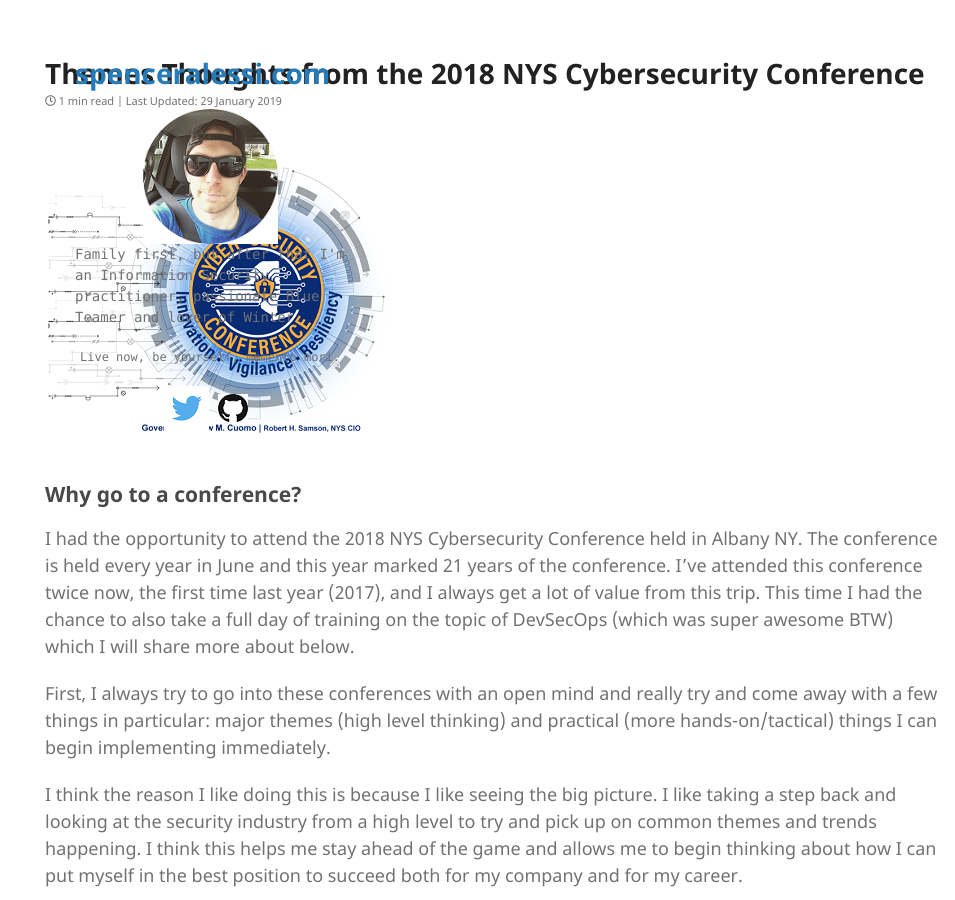
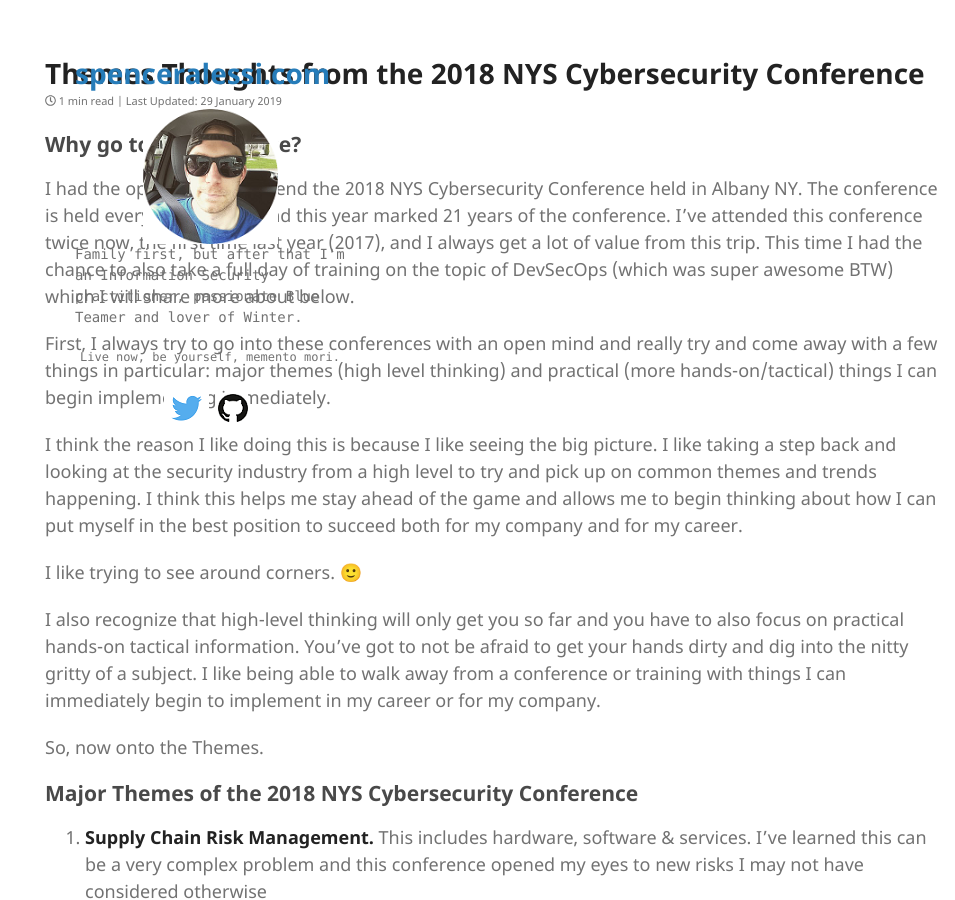
Before and after one commit to techspence/techspence.github.io, a Jekyll site: the page built from _posts/2018-06-13-Themes-&-Thoughts-from-the-2018-NYS-Cybersecurity-Conference.md, in a window 1280 px wide and 900 px high. Shown: the whole window, without its empty margins (325-1280 px from the left). Built offline with Jekyll 4.4.1, drawn with Linux system fonts in a browser that asks for light colours.

```diff
--- a/_posts/2018-06-13-Themes-&-Thoughts-from-the-2018-NYS-Cybersecurity-Conference.md
+++ b/_posts/2018-06-13-Themes-&-Thoughts-from-the-2018-NYS-Cybersecurity-Conference.md
@@ -4,7 +4,6 @@ title: Themes Thoughts from the 2018 NYS Cybersecurity Conference
 permalink: /2018NYSCyberCon
 modified: 29 January 2019
 ---
-![2018 NYS Cyber Security Conference Logo](/assets/img/2018NYSCyberSecurityConferenceLogo.png){:class="img-responsive"}
 
 ### Why go to a conference?
 I had the opportunity to attend the 2018 NYS Cybersecurity Conference held in Albany NY. The conference is held every year in June and this year marked 21 years of the conference. I’ve attended this conference twice now, the first time last year (2017), and I always get a lot of value from this trip. This time I had the chance to also take a full day of training on the topic of DevSecOps (which was super awesome BTW) which I will share more about below.
```
